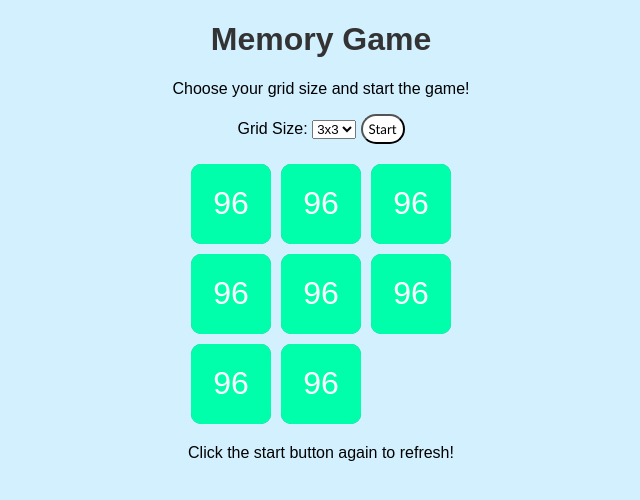
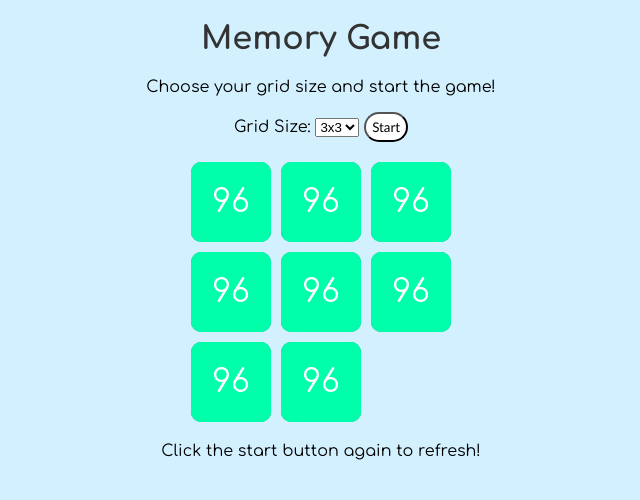
Before and after one commit to mrthris32ra/plzr-games, a plain HTML site: page memory/index.html in a window 1280 px wide. Shown: the whole page, without its empty margins (319-959 px from the left). Drawn offline with Linux system fonts and the light colour scheme; a web font is replaced by a local one.

Commit message:
Update model.css

```diff
--- a/memory/model.css
+++ b/memory/model.css
@@ -1,5 +1,5 @@
 body {
-    font-family: Arial, sans-serif;
+    font-family: 'Comfortaa';
     text-align: center;
     background-color: #d3f0ff;
 }
```
